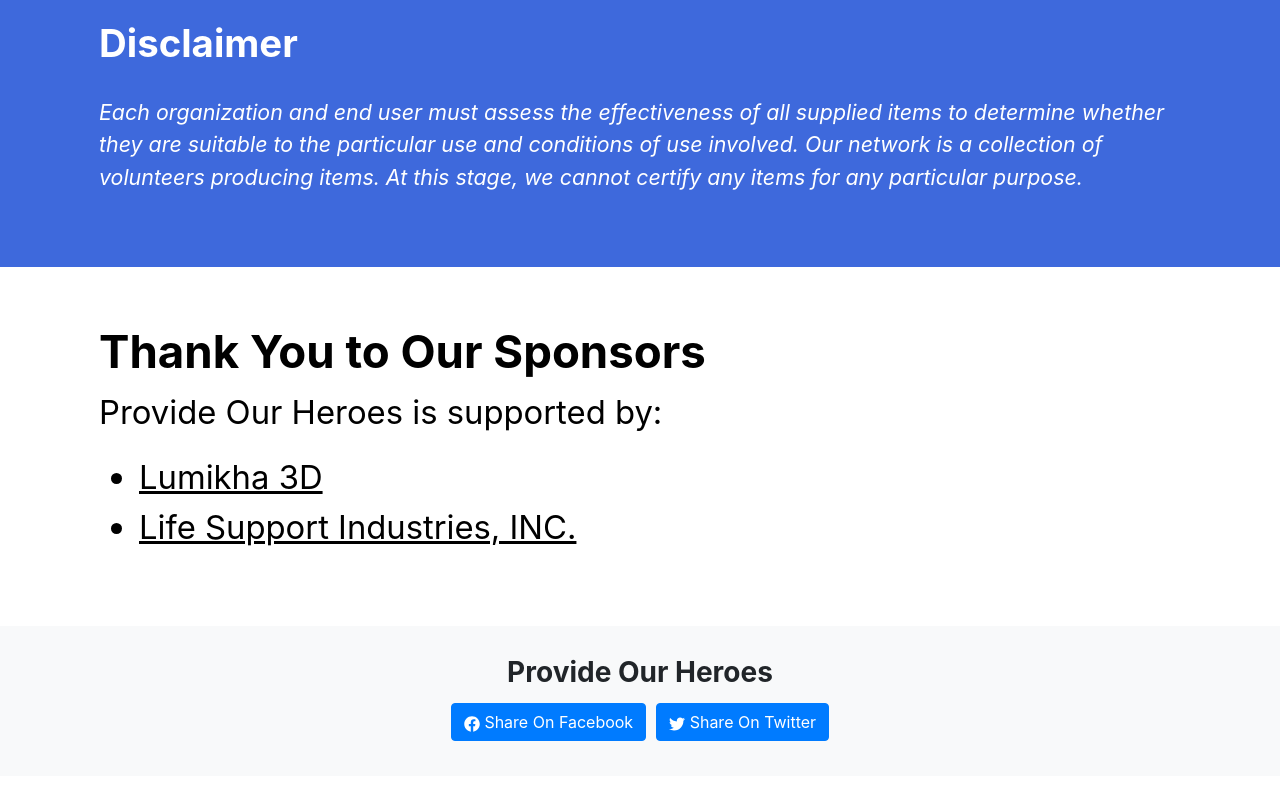
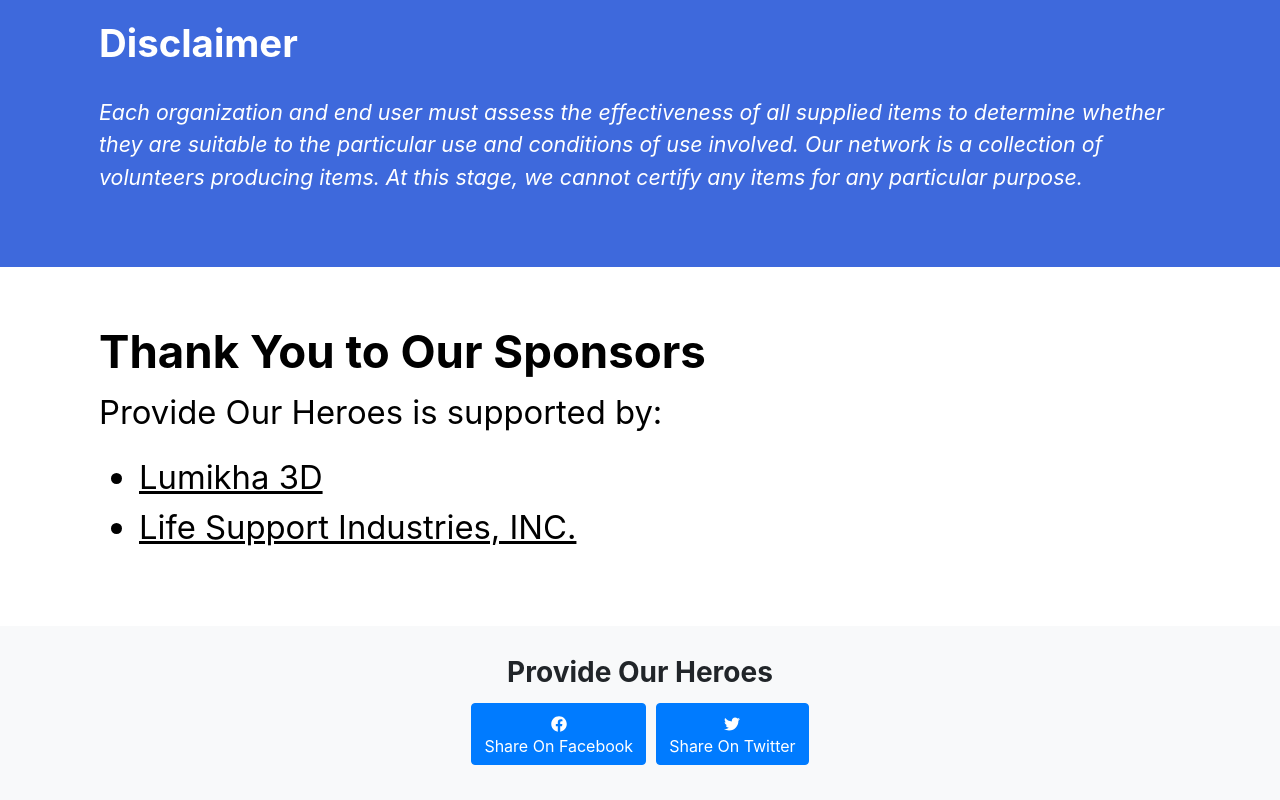
Before and after one commit to ProvideOurHeroes/website, a Gatsby site: page / in a window 1280 px wide. Shown: the part 3692-4492 px from the top of the page. Before the commit the page ends 4468 px from the top, so only its background shows below. Built offline with nearby package versions, Linux system fonts and the light colour scheme; Gatsby itself is replaced by a stand-in of ours.

Commit message:
updated socials btn sizes in footer

```diff
--- a/src/components/Footer.jsx
+++ b/src/components/Footer.jsx
@@ -17,8 +17,8 @@
     <div className="container-fluid footer bg-light">
     <div className="text-center"><h3><strong>Provide Our Heroes </strong></h3></div>
     <div className="socials text-center">
-    <Button onClick={shareFB}  target="_blank" className="btn btn-social btn-facebook"><FaFacebook/> Share On Facebook</Button>
-    <Button onClick={shareTwitter}  target="_blank" className="btn btn-social btn-twitter"><FaTwitter/> Share On Twitter</Button>
+    <Button onClick={shareFB} target="_blank" className="btn btn-social btn-facebook"><FaFacebook/> <div>Share On Facebook</div></Button>
+    <Button onClick={shareTwitter}  target="_blank" className="btn btn-social btn-twitter"><FaTwitter/> <div>Share On Twitter</div></Button>
     </div>
 
     {/* <button type="button" class="btn btn-social btn-facebook btn-md" href="https://www.facebook.com/sharer/sharer.php?s=100&p[url]=http://provideourheroes.com&p[images][0]=&p[title]=Title%20Goes%20Here&p[summary]=Description%20goes%20here!" onclick={shareFacebook}><FaFacebook size="25"/> Share on Facebook</button> */}
```
